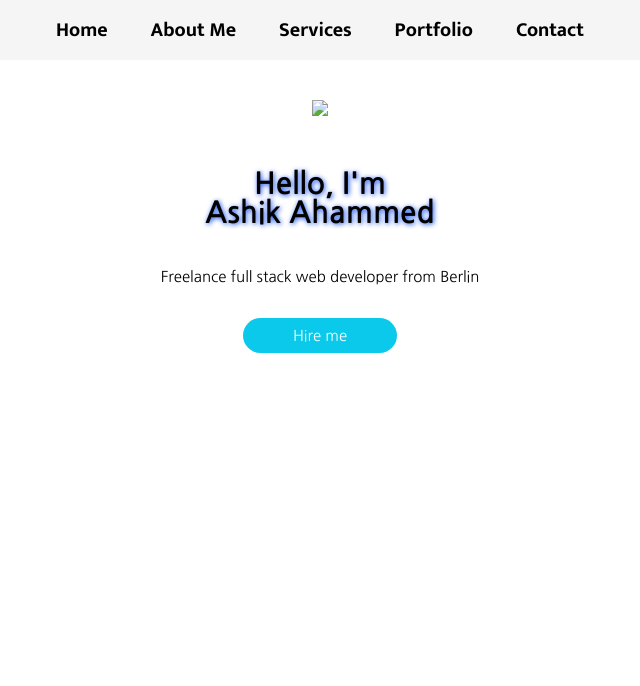
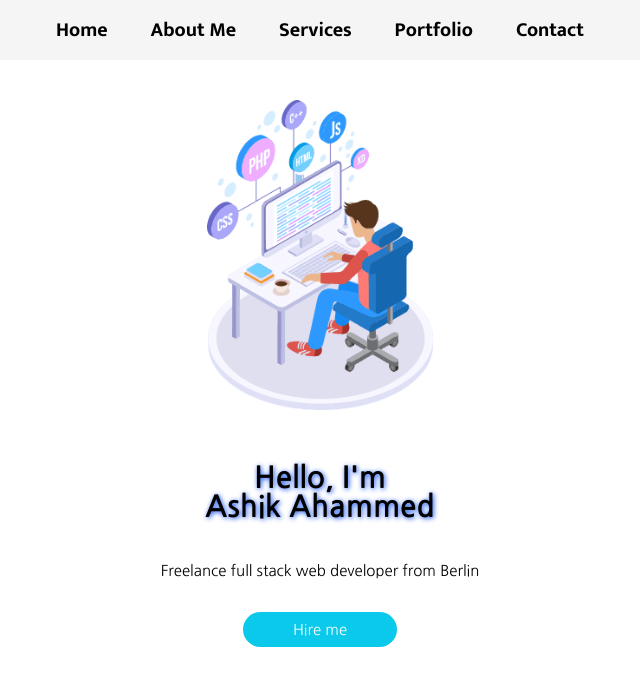
Before and after one commit to ashikkhandani/exer-portfolio, a plain HTML site: page index.html in a window 1280 px wide. Shown: the whole page, without its empty margins (320-960 px from the left). Drawn offline with Linux system fonts and the light colour scheme.

Commit message:
index.html correction

```diff
--- a/index.html
+++ b/index.html
@@ -20,8 +20,7 @@
       <a href="pages/contact.html">Contact </a>
     </nav>
     <main>
-      <img src="../exer-portfolio/assets/images/webdev.png alt="photo of a web
-      developer" />
+      <img src="../assets/images/webdev.png " alt="photo of a web developer" />
       <div class="home-content">
         <h1>Hello, I'm</h1>
         <h1>Ashik Ahammed</h1>
```
